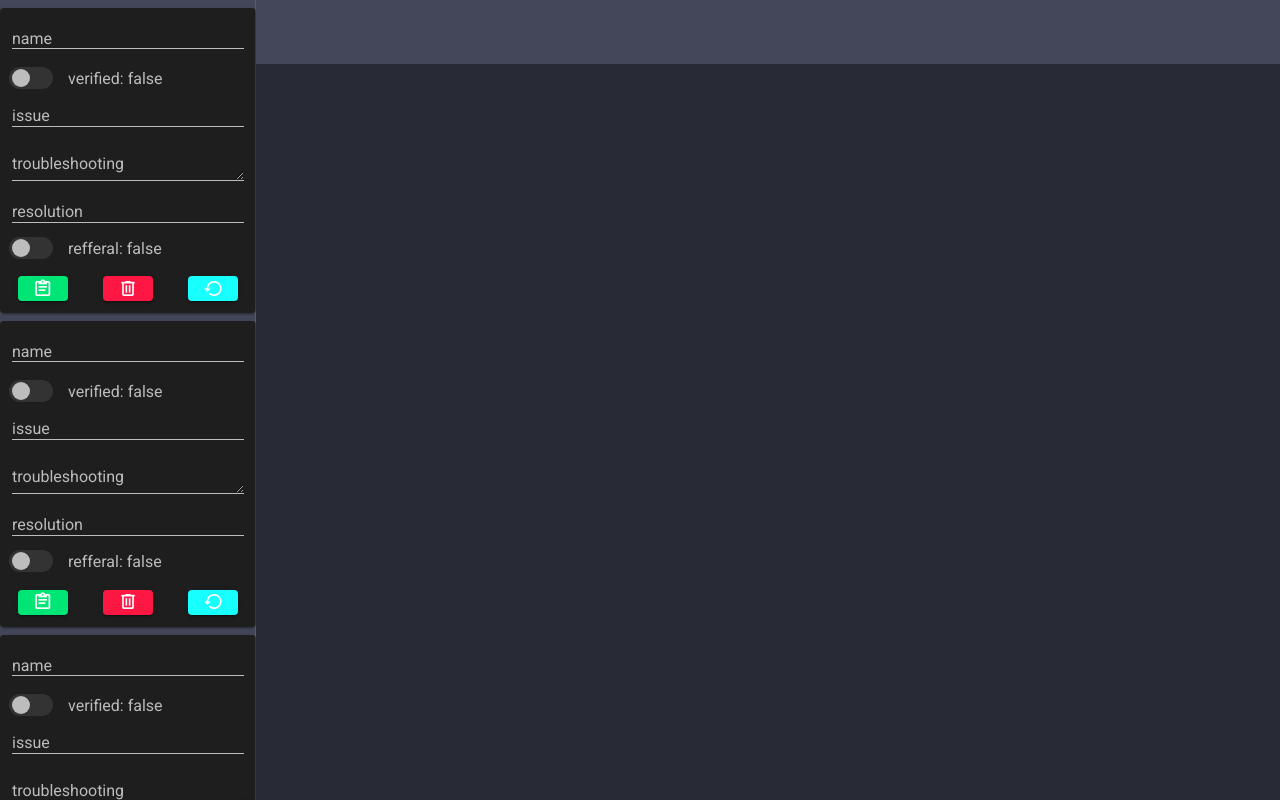
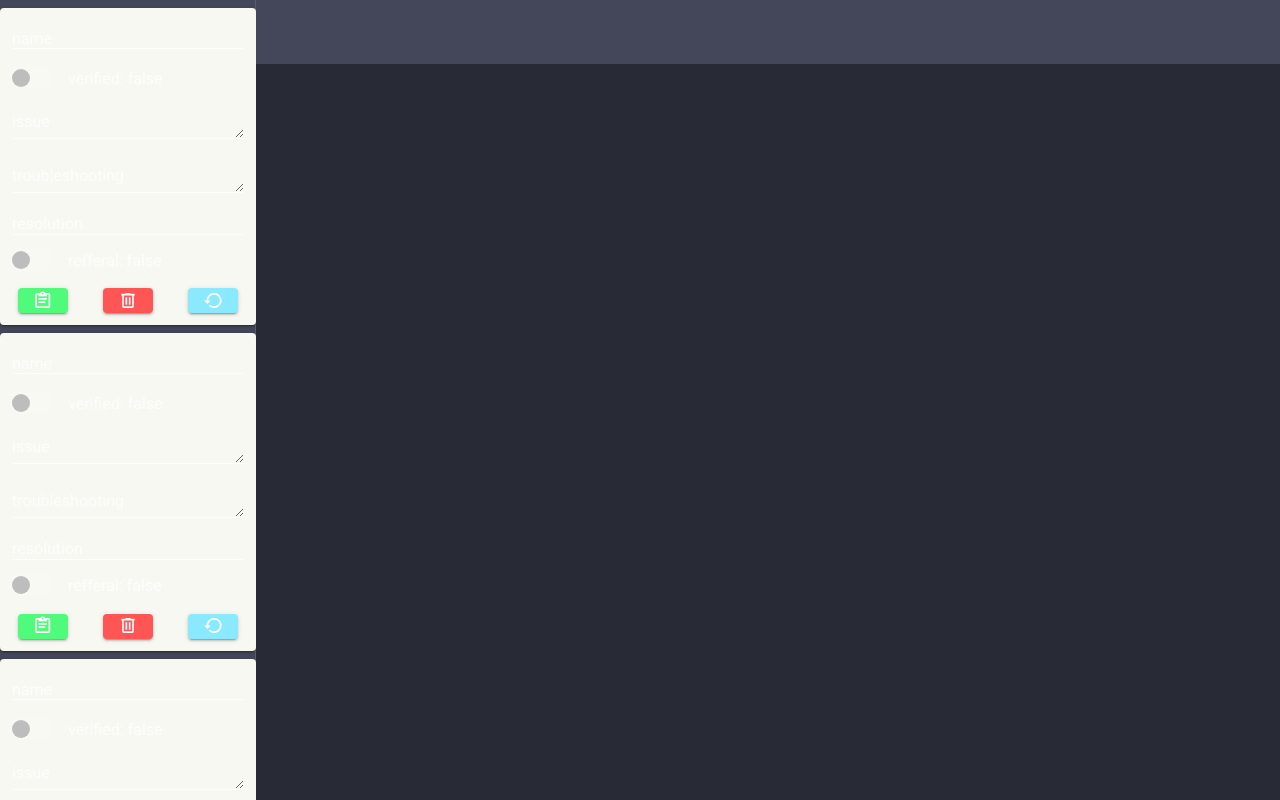
Before and after one commit to neb-dev/chat-wizard, a Vue app: page / in a window 1280 px wide. Built offline with nearby package versions, Linux system fonts and the light colour scheme.

Commit message:
adjusted theme colors

```diff
--- a/src/App.vue
+++ b/src/App.vue
@@ -1,17 +1,17 @@
 <template>
   <v-app>
-    <v-navigation-drawer app class="accent">
+    <v-navigation-drawer app class="secondary">
       <notepad />
       <notepad />
       <notepad />
     </v-navigation-drawer>
 
-    <v-app-bar app flat class="accent">
+    <v-app-bar app flat class="secondary">
       <!-- -->
     </v-app-bar>
 
     <!-- Sizes your content based upon application components -->
-    <v-main class="primary">
+    <v-main class="background">
       <!-- Provides the application the proper gutter -->
       <v-container fluid> </v-container>
     </v-main>
--- a/src/components/Notepad.vue
+++ b/src/components/Notepad.vue
@@ -1,6 +1,6 @@
 <template>
   <div class="notepad">
-    <v-card class="my-2 py-3">
+    <v-card class="my-2 py-3 primary">
       <v-form class="my-0 py-0">
         <v-container class="my-0 py-0">
           <v-row class="my-0 py-0">
@@ -30,13 +30,12 @@
           </v-row>
           <v-row class="my-0 py-0">
             <v-col class="my-0 py-0">
-              <v-text-field
+              <v-textarea
                 v-model="issue"
                 label="issue"
-                clearable
+                rows="1"
                 class="my-0 py-0"
-                height="20px"
-              ></v-text-field>
+              ></v-textarea>
             </v-col>
           </v-row>
           <v-row class="my-0 py-0">
@@ -75,27 +74,17 @@
           </v-row>
           <v-row class="text-center my-0 py-0">
             <v-col class="my-0 py-0">
-              <v-btn
-                small
-                color="green accent-3"
-                class="my-0 py-0"
-                height="25px"
-              >
+              <v-btn small color="success" class="my-0 py-0" height="25px">
                 <v-icon dense>mdi-clipboard-text-outline</v-icon>
               </v-btn>
             </v-col>
             <v-col class="my-0 py-0">
-              <v-btn small color="red accent-3" class="my-0 py-0" height="25px">
+              <v-btn small color="error" class="my-0 py-0" height="25px">
                 <v-icon dense>mdi-trash-can-outline</v-icon>
               </v-btn>
             </v-col>
             <v-col class="my-0 py-0">
-              <v-btn
-                small
-                color="cyan accent-2"
-                class="my-0 py-0"
-                height="25px"
-              >
+              <v-btn small color="info" class="my-0 py-0" height="25px">
                 <v-icon dense>mdi-restore</v-icon>
               </v-btn>
             </v-col>
--- a/src/plugins/vuetify.js
+++ b/src/plugins/vuetify.js
@@ -11,14 +11,14 @@ export default new Vuetify({
     dark: true,
     themes: {
       dark: {
-        primary: "#282A36",
-        accent: "#44475a",
-        secondary: "#FF79C6",
+        primary: "#f8f8f2",
+        secondary: "#44475a",
+        accent: "#FF79C6",
+        error: "#FF5555",
+        info: "#8BE9FD",
         success: "#50FA7B",
-        info: "#8BE9FD",
         warning: "#BD93F9",
-        error: "#FF5555"
-        // background: "#282A36"
+        background: "#282A36"
       }
     }
   }
```
